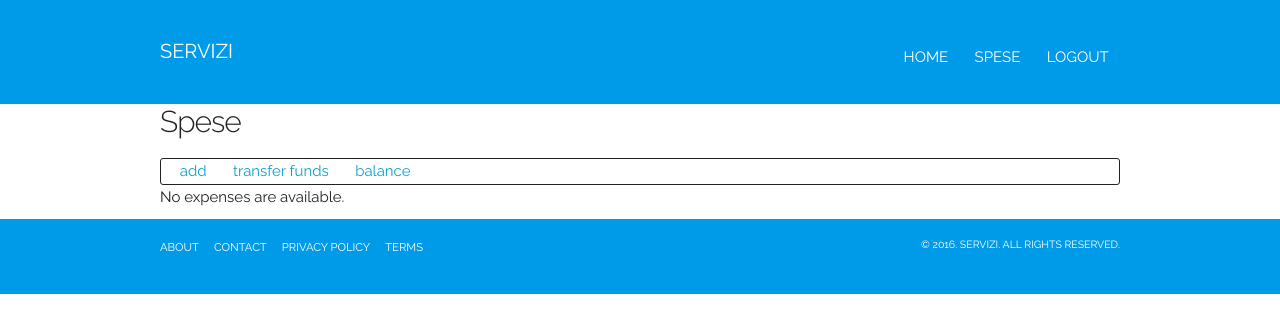
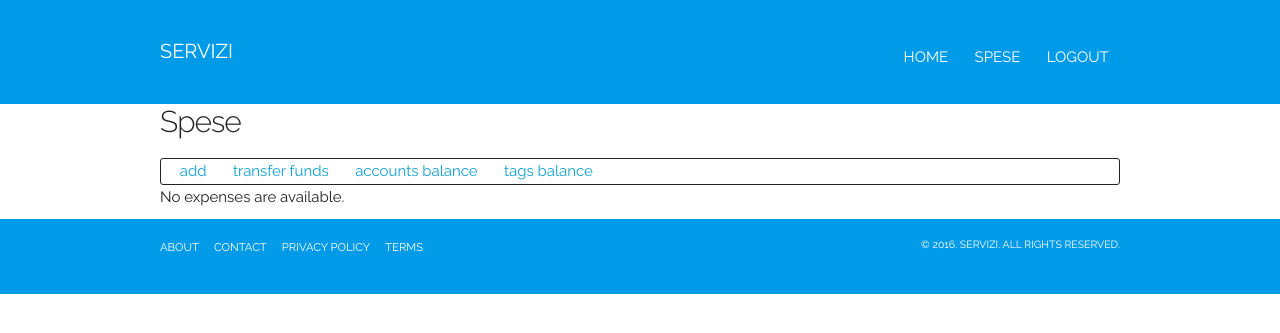
Before and after one commit to l-dfa/django-spese, a Django app: page /spese/ in a window 1280 px wide. Shown: the top 333 px of the page. Run offline with Django 3.2, Linux system fonts and the light colour scheme; the visitor is signed in with stand-in values (Sample User, id 1); data that the repository does not hold is empty; parts of the project's set-up code (start-up, migrations or seed data) failed here and were passed over.

Commit message:
spese + "tags balance" and "accounts balance"

```diff
--- a/servizi/spese/templates/spese/index.html
+++ b/servizi/spese/templates/spese/index.html
@@ -7,7 +7,8 @@
                 <ul>
                    <li> <a href="{% url 'spese:add' %}">add</a> </li>
                    <li> <a href="{% url 'spese:transfer_funds' %}">transfer funds</a> </li>
-                   <li> <a href="{% url 'spese:balance' %}">balance</a> </li>
+                   <li> <a href="{% url 'spese:balance' %}">accounts balance</a> </li>
+                   <li> <a href="{% url 'spese:tags_balance' %}">tags balance</a> </li>
                 </ul>
             </nav>
         </div>
--- a/servizi/spese/urls.py
+++ b/servizi/spese/urls.py
@@ -13,6 +13,7 @@ urlpatterns = [
     url(r'^add/$', views.add, name='add'),
     url(r'^transfer_funds/$', views.transfer_funds, name='transfer_funds'),
     url(r'^balance/$', views.balance, name='balance'),
+    url(r'^tags_balance/$', views.tags_balance, name='tags_balance'),
     url(r'^change/(?P<expense_id>[0-9]+)/$', views.change, name='change'),
     url(r'^toggle/(?P<expense_id>[0-9]+)/$', views.toggle, name='toggle'),
     url(r'^delete/(?P<expense_id>[0-9]+)/$', views.delete, name='delete'),
--- a/servizi/spese/views.py
+++ b/servizi/spese/views.py
@@ -188,20 +188,61 @@ def index(request):
                  )
 
 
+class RepoItem(object):
+    def __init__(self, name, positive, negative, balance):
+        self.name = name
+        self.positive = positive
+        self.negative = negative
+        self.balance = balance
+
+    def __str__(self):
+        """return name"""
+        return self.name
+
 @login_required(login_url='/login/')
 def balance(request):
+    """ for every source calculates positive, negative and balance sums """
     page_identification = 'Spese: Accounts balance'
-    accounts_list = Source.objects.all()
-    ###  TRACE  ###    pdb.set_trace()
-    for account in accounts_list:
-        sum = Expense.objects.filter(user=request.user, source=account, amount__gt=0).aggregate(Sum("amount"))
-        account.positive = sum["amount__sum"] if sum else 0
-        sum = Expense.objects.filter(user=request.user, source=account, amount__lt=0).aggregate(Sum('amount'))
-        account.negative = sum["amount__sum"] if sum else 0
-        account.balance    = account.positive + account.negative
-    return render(request, 'spese/balance.html', {'page_identification': page_identification,
-                                                'accounts_list': accounts_list,
-                                                }
+    accounts = Source.objects.all()
+    list = []
+    for item in accounts:
+        sum = Expense.objects.filter(user=request.user, source=item, amount__gt=0).aggregate(Sum("amount"))
+        item.positive = sum["amount__sum"] if sum and sum["amount__sum"] else 0
+        sum = Expense.objects.filter(user=request.user, source=item, amount__lt=0).aggregate(Sum('amount'))
+        item.negative = sum["amount__sum"] if sum and sum["amount__sum"] else 0
+        item.balance    = item.positive + item.negative
+        ri = RepoItem(item.name, item.positive, item.negative, item.balance)
+        list.append(ri)
+    return render(request, 'spese/balance.html', { 'page_identification': page_identification,
+                                                   'list': list,
+                                                 }
+                 )
+
+
+@login_required(login_url='/login/')
+def tags_balance(request):
+    """ tag by tag calculates positive, negative and balance sums """
+    page_identification = 'Spese: Tags balance'
+    tags = Tag.objects.all()
+    list = []
+    for item in tags:
+        sum = Expense.objects.filter(user=request.user, tags__in=[item,], amount__gt=0).aggregate(Sum("amount"))
+        item.positive = sum["amount__sum"] if sum and sum["amount__sum"] else 0
+        sum = Expense.objects.filter(user=request.user, tags__in=[item,], amount__lt=0).aggregate(Sum('amount'))
+        item.negative = sum["amount__sum"] if sum and sum["amount__sum"] else 0
+        item.balance    = item.positive + item.negative
+        ri = RepoItem(item.name, item.positive, item.negative, item.balance)
+        list.append(ri)
+    # are there expenses without tags? we need them also
+    sum = Expense.objects.exclude(user=request.user, tags__in=tags, amount__gt=0).aggregate(Sum("amount"))
+    positive = sum["amount__sum"] if sum and sum["amount__sum"] else 0
+    sum = Expense.objects.exclude(user=request.user, tags__in=tags, amount__lt=0).aggregate(Sum('amount'))
+    negative = sum["amount__sum"] if sum and sum["amount__sum"] else 0
+    ri = RepoItem('without tags', positive, negative, item.positive + item.negative)
+    list.insert(0, ri)
+    return render(request, 'spese/balance.html', { 'page_identification': page_identification,
+                                                   'list': list,
+                                                 }
                  )
 
 
```
Also changed, not shown: servizi/spese/templates/spese/balance.html (+11 -7 lines).
